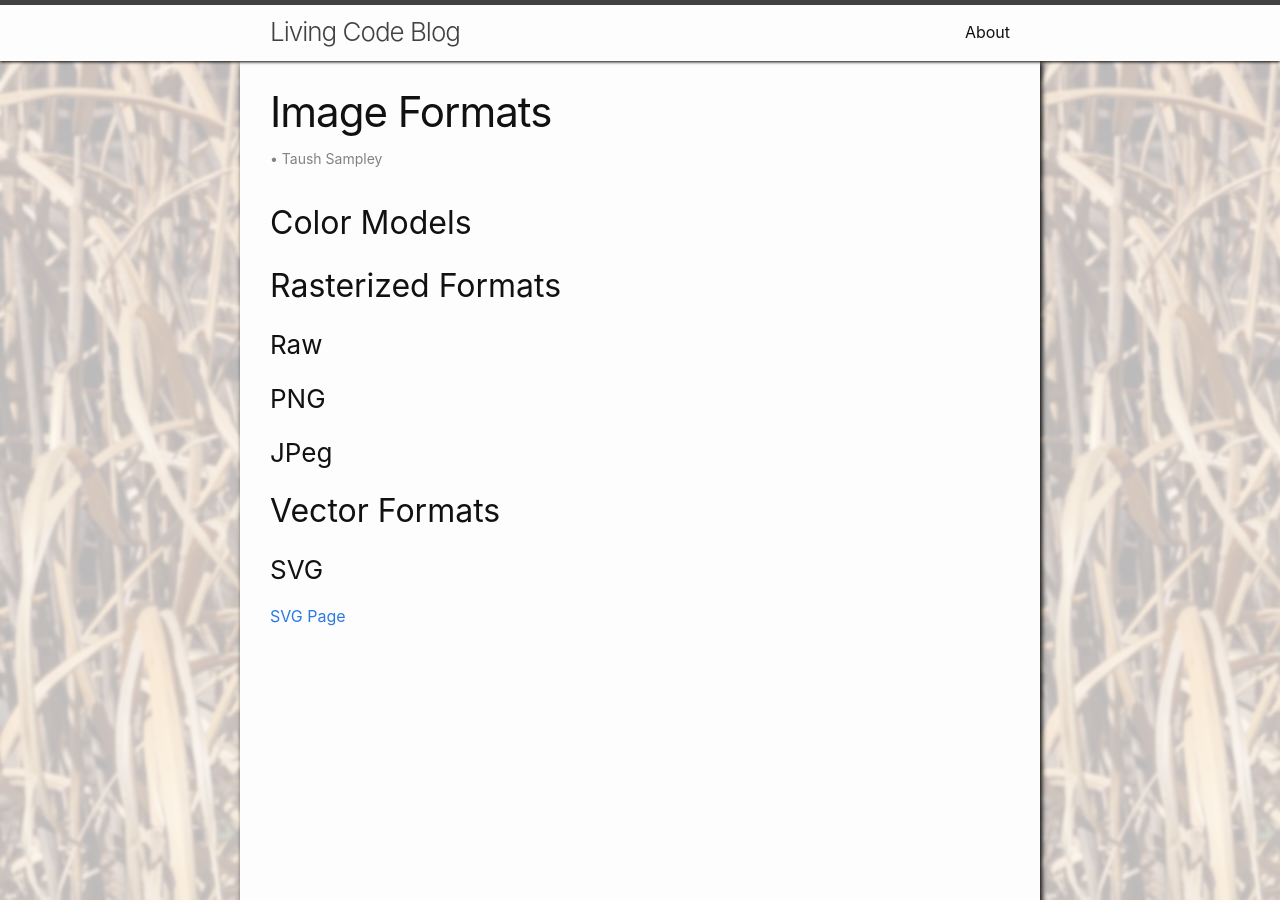
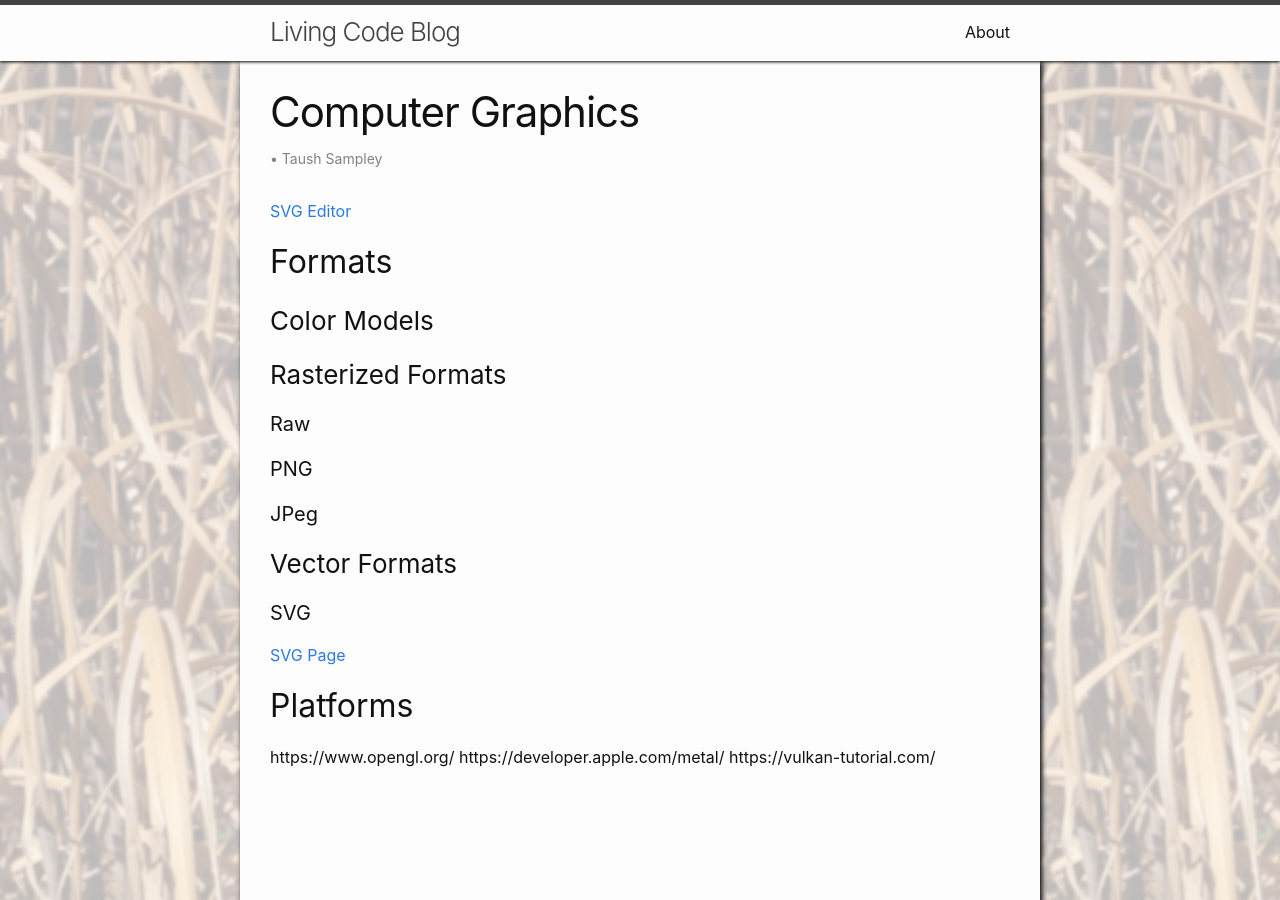
Before and after one commit to TSampley/TSampley.github.io, a Jekyll site: the page built from science/computing/graphics/index.md, in a window 1280 px wide and 900 px high. Built offline with Jekyll 4.4.1, drawn with Linux system fonts in a browser that asks for light colours.

Commit message:
Move graphics formats into index

```diff
--- a/science/computing/graphics/formats.md
+++ b/science/computing/graphics/index.md
@@ -1,34 +1,46 @@
 ---
 layout: wiki
 
-title: Image Formats
-
+title: Computer Graphics
+description:
+date:
 ---
 
-## Color Models
+[SVG Editor](./svg-editor)
+
+## Formats
+
+### Color Models
 
 <!-- Link to Art/Color Models Page -->
 
-## Rasterized Formats
+### Rasterized Formats
 
 <!-- Demo: Grid with "Paintable" Integer Values -->
 <!-- Demo: Grid with Adjustable Number of Integer Channels -->
 
-### Raw
+#### Raw
 
 <!-- Demo: Color Model Selector to Paint Colors + Data Output Grid -->
 
-### PNG
+#### PNG
 
 <!-- Demo: Image Compression (Lossless) -->
 
-### JPeg
+#### JPeg
 
 <!-- Demo: Image Compression (Lossy) -->
 
-## Vector Formats
+### Vector Formats
 
-### SVG
+#### SVG
 
 <!-- Demo: Infinite Zoom Fractal -->
 [SVG Page](./svg)
+
+
+## Platforms
+
+https://www.opengl.org/
+https://developer.apple.com/metal/
+https://vulkan-tutorial.com/
```
